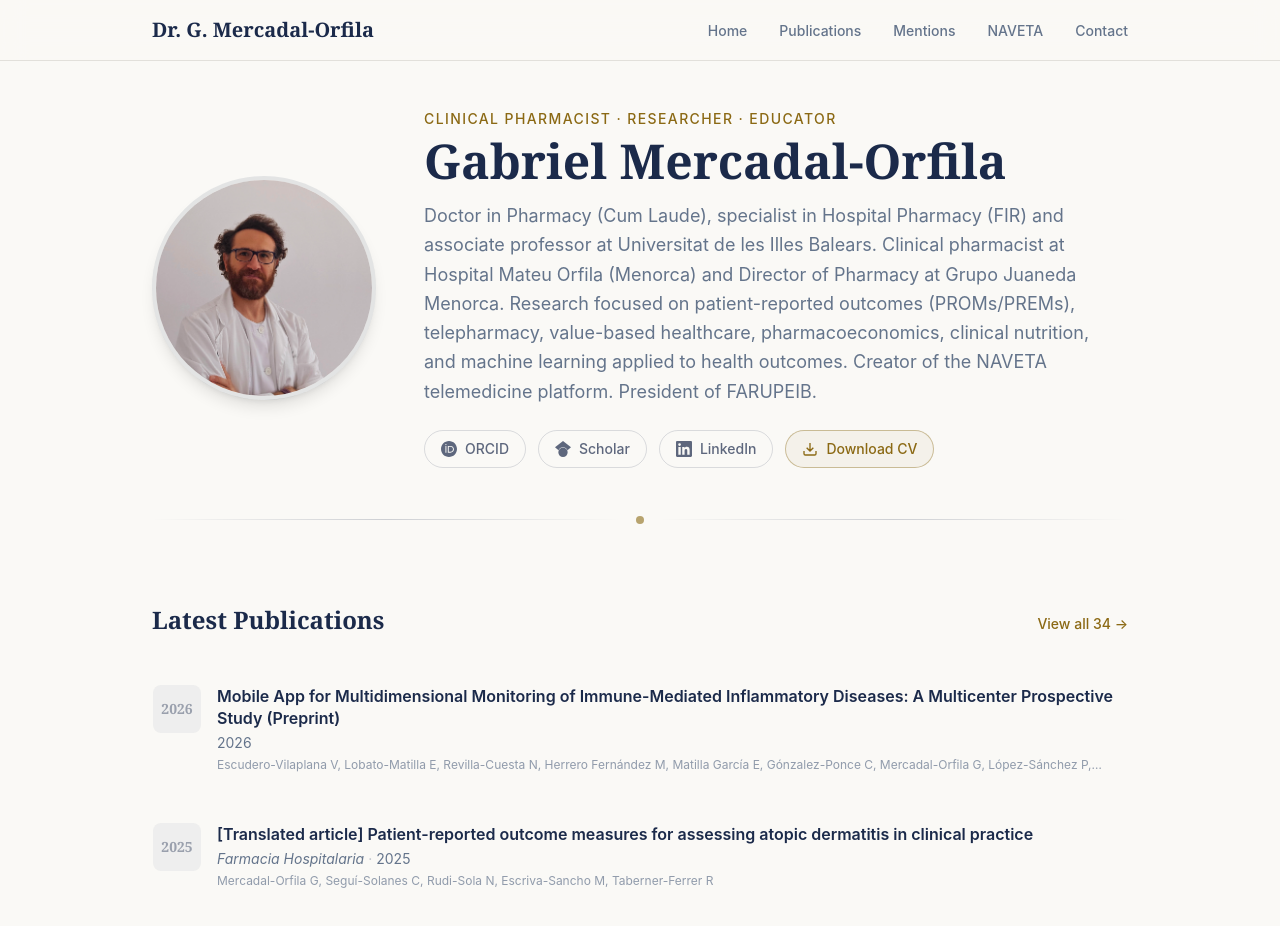
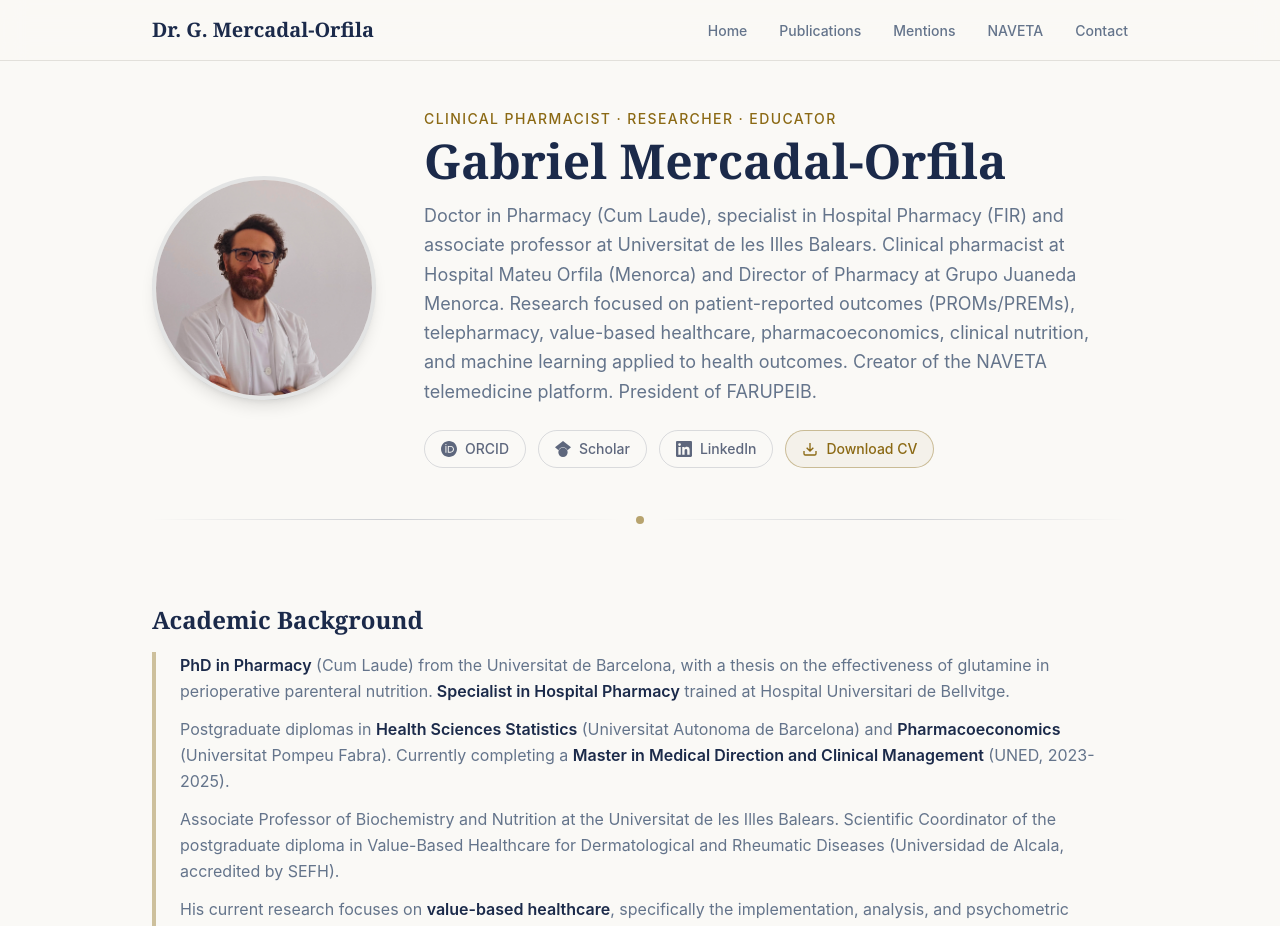
Before and after one commit to GMO10/gmercadal-academic, a Next.js app: page / in a window 1280 px wide. Shown: the top 926 px of the page. Built offline with nearby package versions, Linux system fonts and the light colour scheme.

Commit message:
add academic background section

```diff
--- a/app/page.tsx
+++ b/app/page.tsx
@@ -82,6 +82,27 @@ export default function HomePage() {
           <div className="flex-1 h-px bg-gradient-to-r from-transparent via-navy/20 to-transparent"></div>
           <div className="w-2 h-2 rounded-full bg-gold/60"></div>
           <div className="flex-1 h-px bg-gradient-to-r from-transparent via-navy/20 to-transparent"></div>
+        </div>
+      </section>
+{/* ── Academic Background ─────────────────── */}
+      <section aria-labelledby="background" className="mb-16">
+        <h2 id="background" className="font-serif text-2xl font-bold text-navy mb-4">
+          Academic Background
+        </h2>
+        <div className="border-l-4 border-gold/40 pl-6 space-y-3 text-slate leading-relaxed">
+          <p>
+            <span className="font-semibold text-navy">PhD in Pharmacy</span> (Cum Laude) from the Universitat de Barcelona, with a thesis on the effectiveness of glutamine in perioperative parenteral nutrition.
+            <span className="font-semibold text-navy"> Specialist in Hospital Pharmacy</span> trained at Hospital Universitari de Bellvitge.
+          </p>
+          <p>
+            Postgraduate diplomas in <span className="font-semibold text-navy">Health Sciences Statistics</span> (Universitat Autonoma de Barcelona) and <span className="font-semibold text-navy">Pharmacoeconomics</span> (Universitat Pompeu Fabra). Currently completing a <span className="font-semibold text-navy">Master in Medical Direction and Clinical Management</span> (UNED, 2023-2025).
+          </p>
+          <p>
+            Associate Professor of Biochemistry and Nutrition at the Universitat de les Illes Balears. Scientific Coordinator of the postgraduate diploma in Value-Based Healthcare for Dermatological and Rheumatic Diseases (Universidad de Alcala, accredited by SEFH).
+          </p>
+          <p>
+            His current research focuses on <span className="font-semibold text-navy">value-based healthcare</span>, specifically the implementation, analysis, and psychometric validation of PROMs and PREMs, as well as the application of <span className="font-semibold text-navy">artificial intelligence and machine learning</span> to build predictive models for patient-reported outcomes.
+          </p>
         </div>
       </section>
 
```
